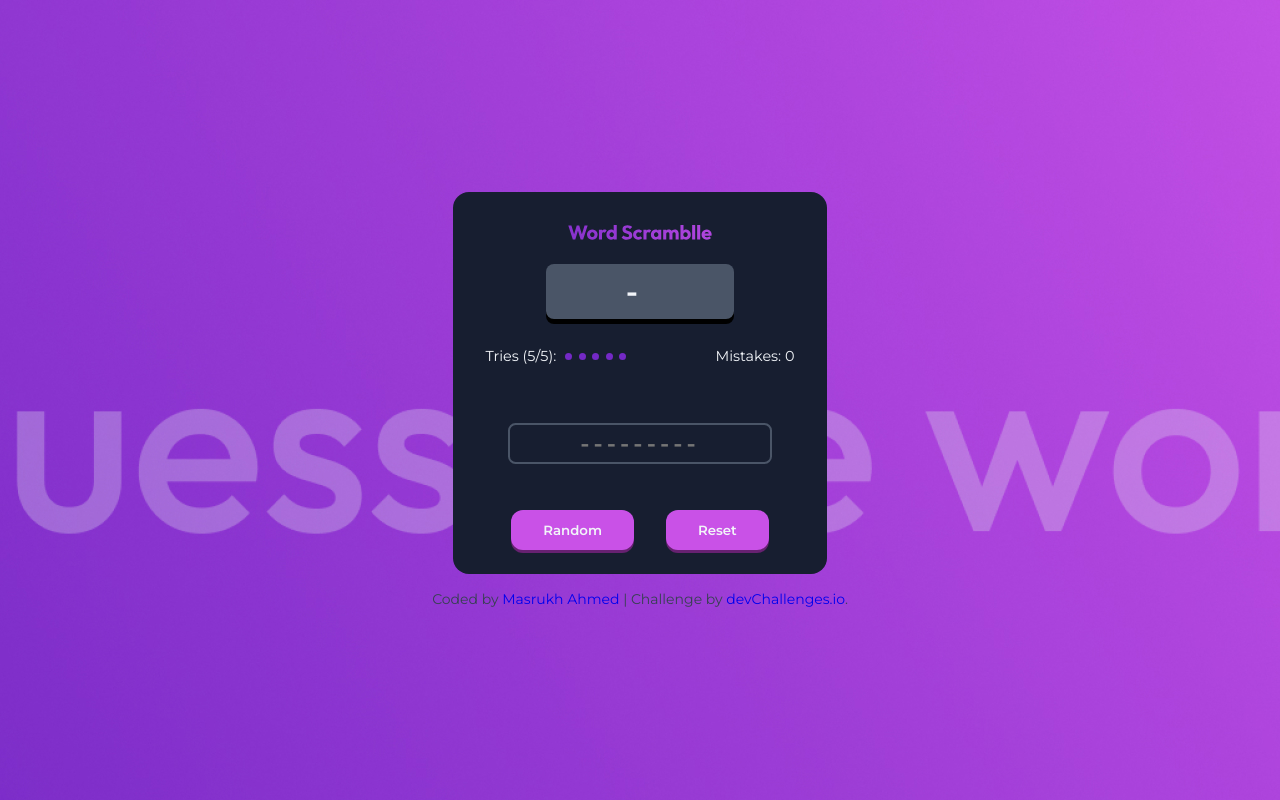
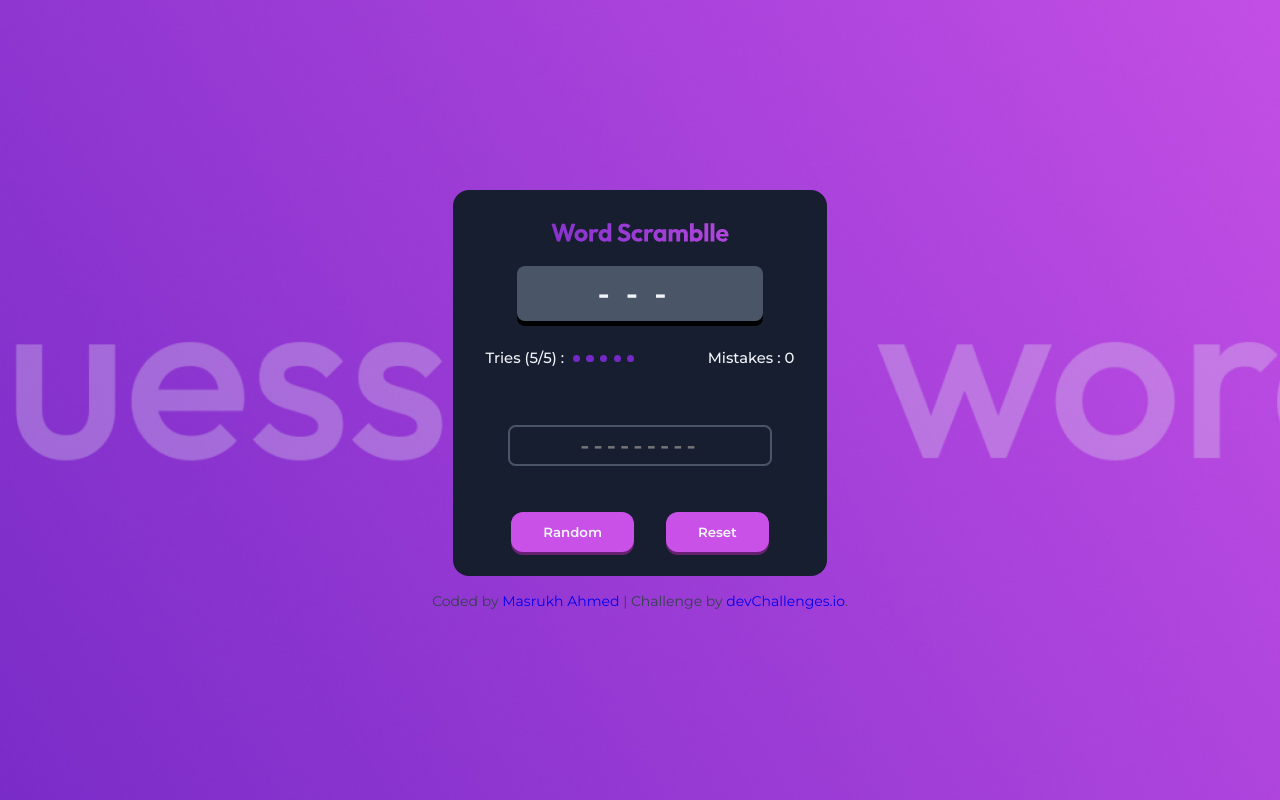
Before and after one commit to masrukh-ahmed/guess-word-game, a plain HTML site: page index.html in a window 1280 px wide. Drawn offline with Linux system fonts and the light colour scheme.

Commit message:
final fixes: logic and styling

```diff
--- a/app.js
+++ b/app.js
@@ -1,4 +1,13 @@
-const words = ["example", "javascript", "coding", "challenge"];
+const words = [
+  "example",
+  "javascript",
+  "coding",
+  "challenge",
+  "hello",
+  "linux",
+  "software",
+  "developer",
+];
 // let unscrambledForm = localStorage.getItem("unscrambledForm") || "";
 // let scrambledForm = localStorage.getItem("scrambledForm") || "";
 
@@ -48,7 +57,6 @@ displayMistakesTries(mistakes, triesLeft);
 function handleInput(e) {
   let originalWord = localStorage.getItem("unscrambledForm");
   enteredUserWord.push(e.key);
-  // console.log(originalWord);
   if (triesLeft != 0) {
     if (enteredUserWord.length == originalWord.length) {
       let { correct, mistakes } = checkInput(enteredUserWord.join(""));
@@ -65,9 +73,9 @@ function handleInput(e) {
         console.log(mistakes, triesLeft);
         displayMistakesTries(mistakes, triesLeft);
         if (triesLeft == 0) {
+          displayMistakesTries(mistakes, triesLeft);
           alert(`You lost all chances !! RESET..`);
           resetAll();
-          displayMistakesTries(mistakes, triesLeft);
           return;
         }
         alert(`Try again !!`);
@@ -96,10 +104,10 @@ function checkInput(userEnteredWord) {
 }
 
 function displayMistakesTries(mistakes, tries) {
-  mistakesSec.innerHTML = `Mistakes: ${mistakes.join(", ")}`;
+  mistakesSec.innerHTML = `Mistakes : ${mistakes.join(", ")}`;
 
   triesLeftText.innerHTML =
-    `Tries (${tries}/5): <div class="attempts">` +
+    `Tries (${tries}/5) : <div class="attempts">` +
     `${triesLeftDiv
       .map((div, index) => {
         if (index < tries) {
--- a/index.html
+++ b/index.html
@@ -42,10 +42,9 @@
         src="resources/word-scramblle-logo.svg"
         alt="Game Logo"
       />
-      <div class="text-jumbled">-</div>
+      <div class="text-jumbled">---</div>
       <div class="tries-mistakes-sec">
         <div class="tries-sec">
-          Tries (5/5):
           <div class="attempts">
             <div></div>
             <div></div>
--- a/style.css
+++ b/style.css
@@ -17,6 +17,9 @@
 body {
   height: 100vh;
   background-image: url(resources/bg-guess-the-word.jpg);
+  background-position: center;
+  background-repeat: no-repeat;
+  background-size: cover;
   display: flex;
   flex-direction: column;
   justify-content: center;
@@ -35,6 +38,7 @@ body {
 
 .header {
   margin: 0.5rem 0rem;
+  width: 55%;
 }
 .text-jumbled {
   padding: 0.5rem 5rem;
@@ -50,7 +54,8 @@ body {
   display: flex;
   flex-direction: row;
   justify-content: space-between;
-  font-size: 0.9rem;
+  font-size: 0.925rem;
+  font-weight: 500;
   margin: 0.75rem 0rem;
   width: 95%;
 }
```
